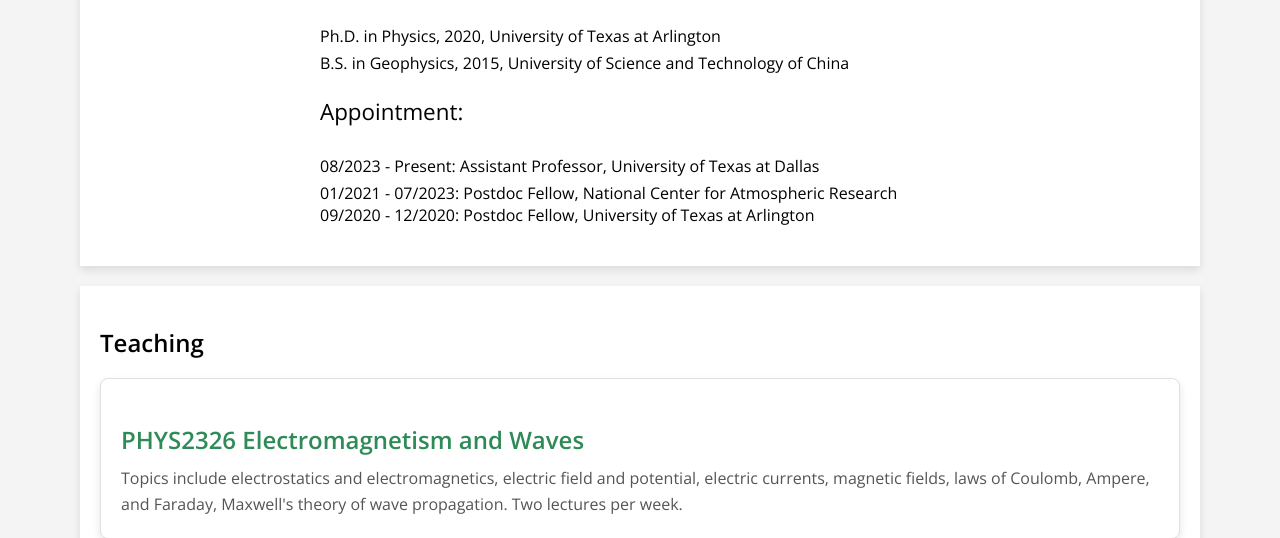
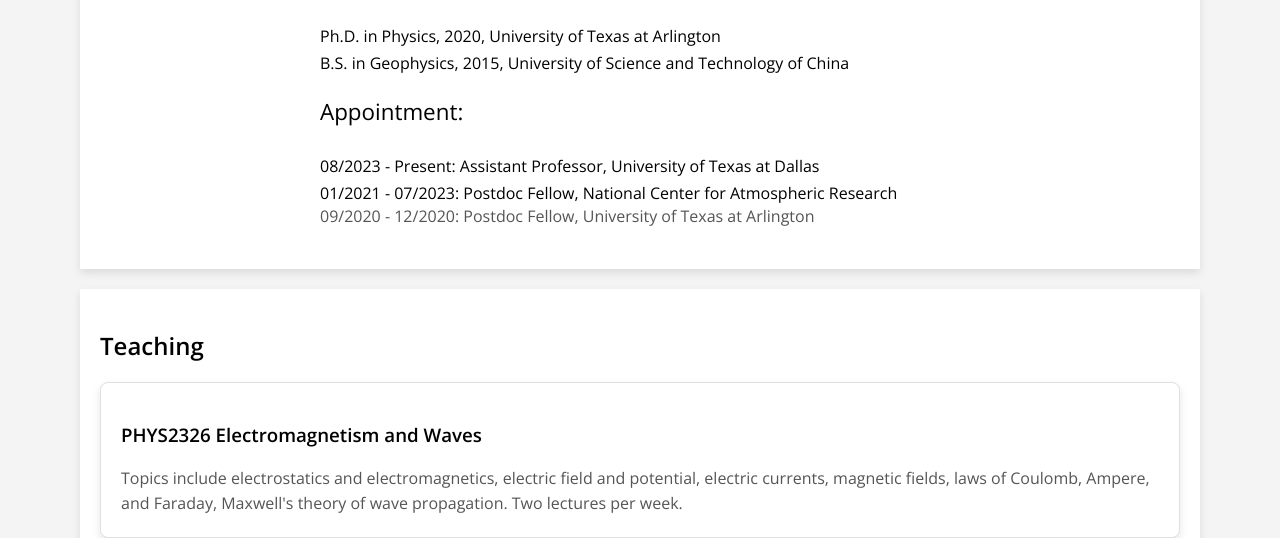
Before and after one commit to qyzhuta/qyzhuta.github.io, a plain HTML site: page index.html in a window 1280 px wide. Shown: the part 301-839 px from the top of the page. Drawn offline with nearby package versions, Linux system fonts and the light colour scheme.

Commit message:
Update style.css

```diff
--- a/css/style.css
+++ b/css/style.css
@@ -176,14 +176,14 @@ footer {
     box-shadow: 0 4px 8px rgba(0, 0, 0, 0.1); /* 添加阴影效果 */
 }
 
-.course-card h3 {
+.course-card h1 {
     font-size: 1.5em; /* 标题字体大小 */
     font-weight: 600; /* 标题字体加粗 */
     margin-bottom: 10px; /* 标题与内容间的间距 */
     color: #2e8b57; /* 标题颜色 */
 }
 
-.course-card p {
+.course-card h2, p {
     font-size: 1em; /* 正文字体大小 */
     color: #555555; /* 正文字体颜色 */
     line-height: 1.6; /* 行高，增加可读性 */
```
